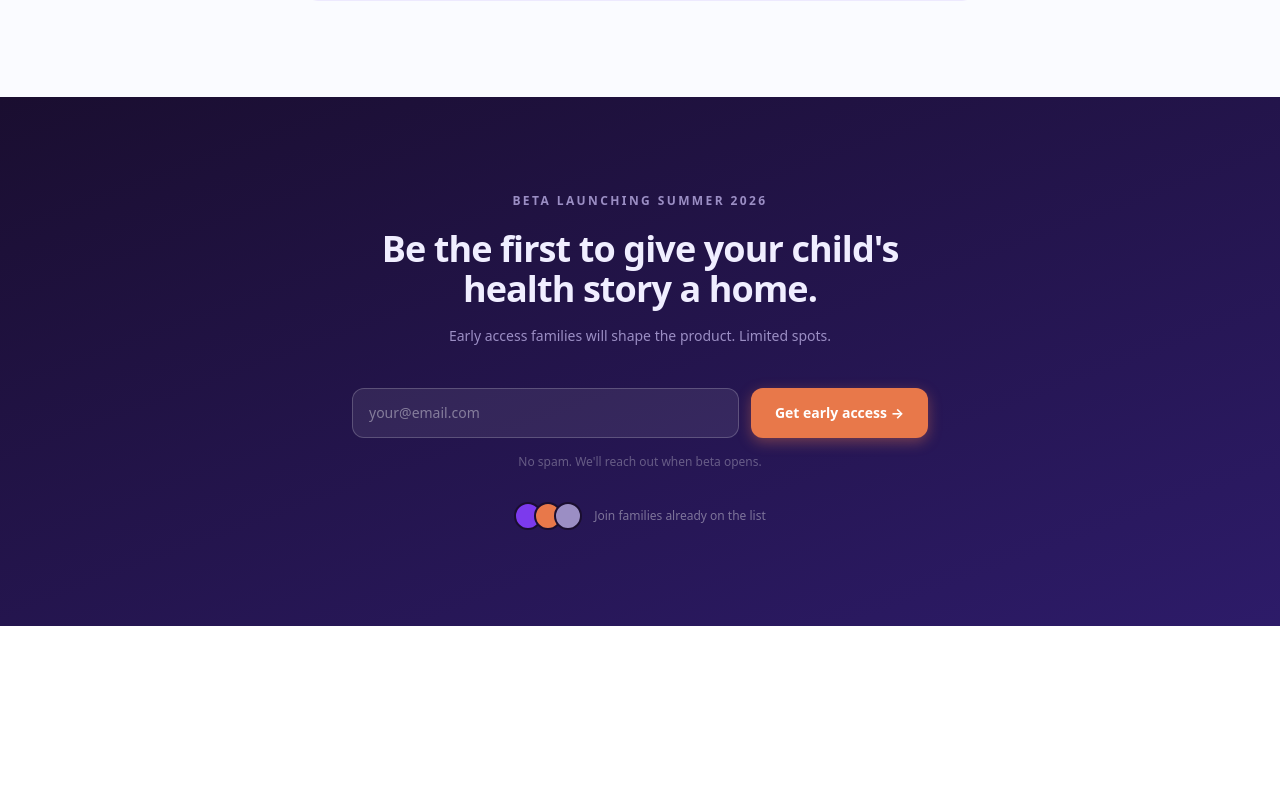
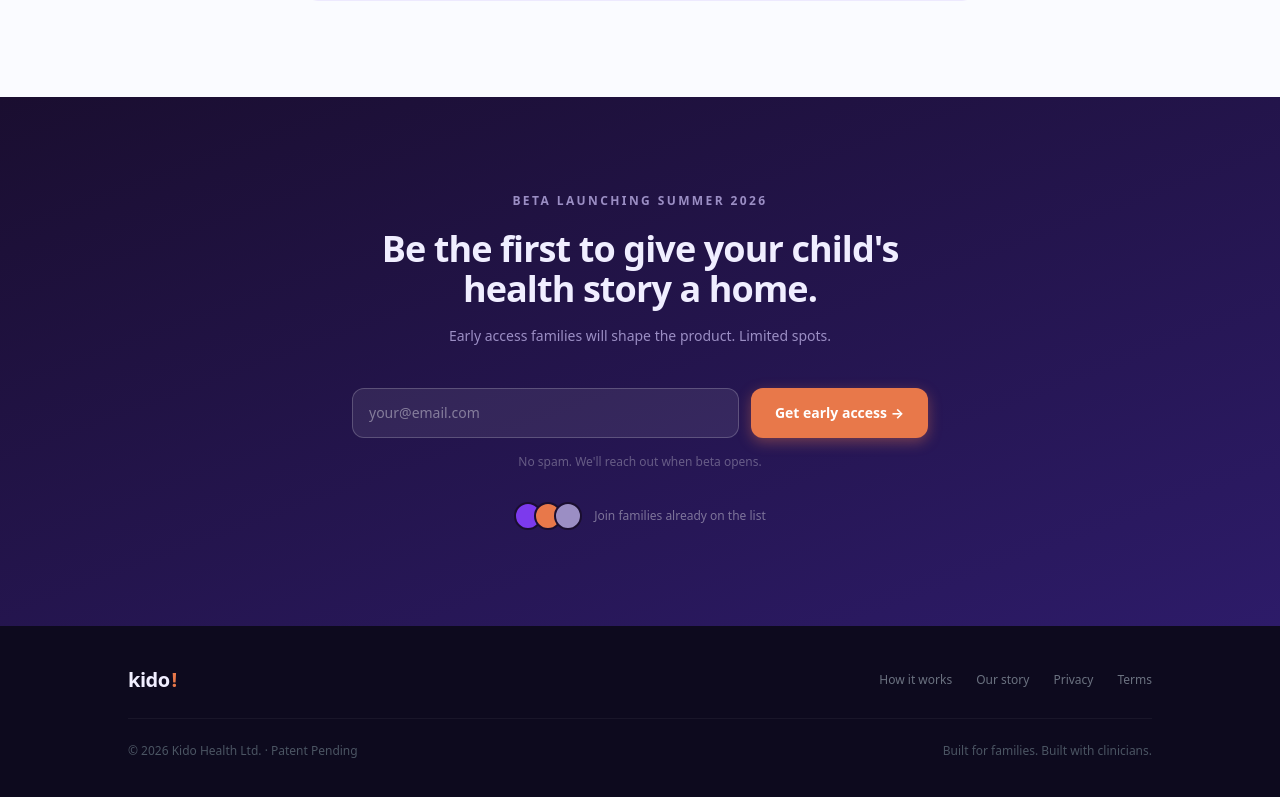
Before and after one commit to kidture/kido-landing, a Next.js app: page / in a window 1280 px wide. Shown: the part 3918-4715 px from the top of the page. Before the commit the page ends 4544 px from the top, so only its background shows below. Built offline with nearby package versions, Linux system fonts and the light colour scheme.

Commit message:
feat: add footer and placeholder legal pages

```diff
--- a/app/page.tsx
+++ b/app/page.tsx
@@ -6,6 +6,7 @@ import HowItWorks from '@/components/how-it-works'
 import Families from '@/components/families'
 import Clinical from '@/components/clinical'
 import WaitlistForm from '@/components/waitlist-form'
+import Footer from '@/components/footer'
 
 export default function Home() {
   return (
@@ -18,6 +19,7 @@ export default function Home() {
       <Families />
       <Clinical />
       <WaitlistForm />
+      <Footer />
     </main>
   )
 }
--- /dev/null
+++ b/app/privacy/page.tsx
@@ -0,0 +1,15 @@
+export default function Privacy() {
+  return (
+    <main className="max-w-2xl mx-auto px-6 py-24">
+      <h1 className="text-3xl font-black text-kido-navy mb-6">Privacy Policy</h1>
+      <p className="text-kido-muted leading-relaxed">
+        Our privacy policy is being finalised ahead of beta launch. If you have questions,
+        contact us at{' '}
+        <a href="mailto:hello@kido.health" className="text-kido-purple underline">
+          hello@kido.health
+        </a>
+        .
+      </p>
+    </main>
+  )
+}
--- /dev/null
+++ b/app/terms/page.tsx
@@ -0,0 +1,15 @@
+export default function Terms() {
+  return (
+    <main className="max-w-2xl mx-auto px-6 py-24">
+      <h1 className="text-3xl font-black text-kido-navy mb-6">Terms of Use</h1>
+      <p className="text-kido-muted leading-relaxed">
+        Our terms of use are being finalised ahead of beta launch. If you have questions,
+        contact us at{' '}
+        <a href="mailto:hello@kido.health" className="text-kido-purple underline">
+          hello@kido.health
+        </a>
+        .
+      </p>
+    </main>
+  )
+}
--- /dev/null
+++ b/components/footer.tsx
@@ -0,0 +1,39 @@
+export default function Footer() {
+  return (
+    <footer className="bg-kido-near-black px-6 py-10">
+      <div className="max-w-5xl mx-auto">
+
+        {/* Top row */}
+        <div className="flex flex-wrap justify-between items-center gap-6 mb-6">
+          <a href="/" className="flex items-center gap-0.5">
+            <span className="text-xl font-black text-kido-off-white tracking-tight">kido</span>
+            <span className="text-xl font-black text-kido-coral">!</span>
+          </a>
+          <nav className="flex flex-wrap gap-6">
+            {[
+              { label: 'How it works', href: '#how-it-works' },
+              { label: 'Our story', href: '#our-story' },
+              { label: 'Privacy', href: '/privacy' },
+              { label: 'Terms', href: '/terms' },
+            ].map((link) => (
+              <a
+                key={link.label}
+                href={link.href}
+                className="text-xs text-gray-500 hover:text-gray-400 transition-colors font-medium"
+              >
+                {link.label}
+              </a>
+            ))}
+          </nav>
+        </div>
+
+        {/* Bottom row */}
+        <div className="border-t border-white/5 pt-6 flex flex-wrap justify-between items-center gap-3">
+          <p className="text-xs text-gray-600">© 2026 Kido Health Ltd. · Patent Pending</p>
+          <p className="text-xs text-gray-600">Built for families. Built with clinicians.</p>
+        </div>
+
+      </div>
+    </footer>
+  )
+}
```
